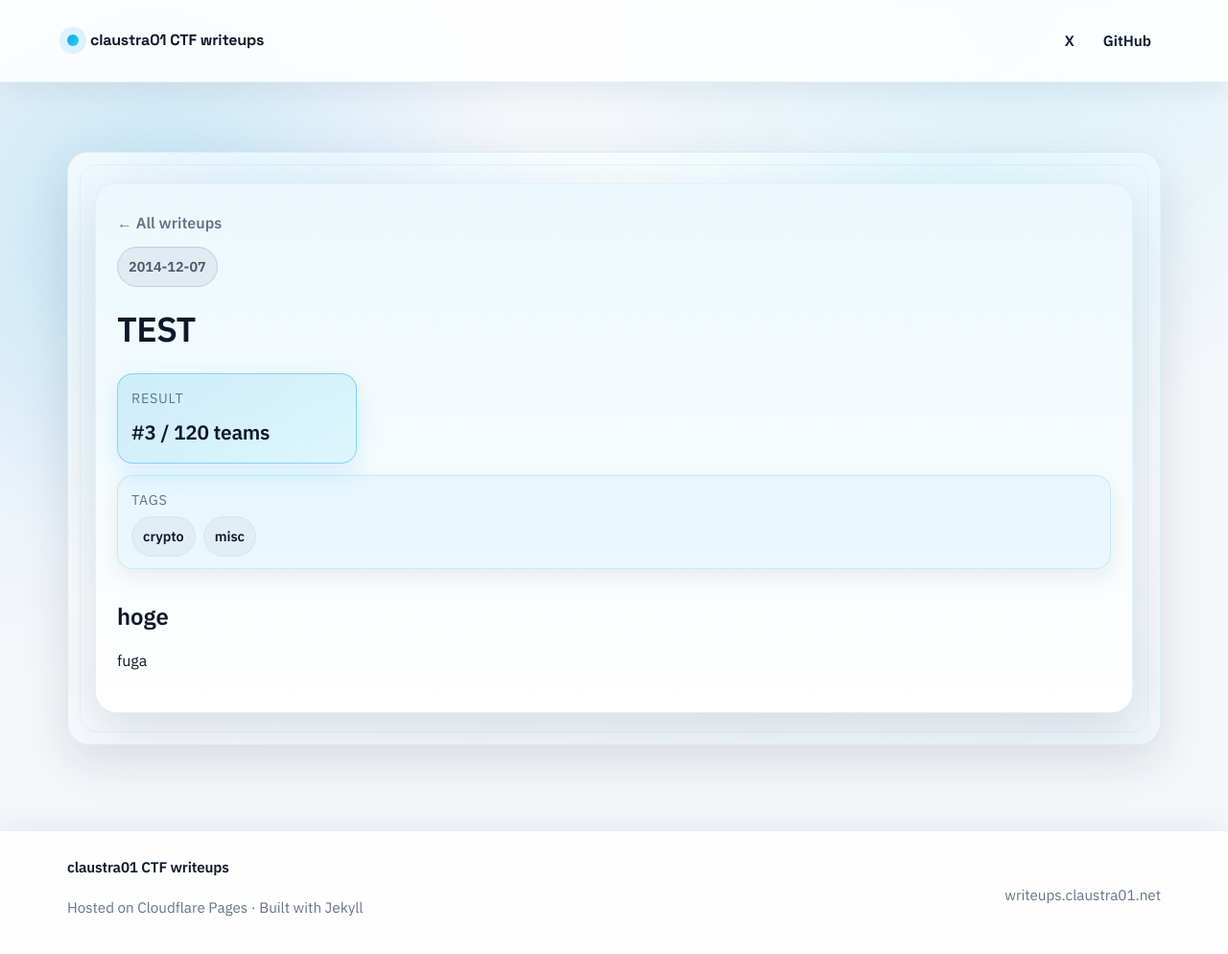
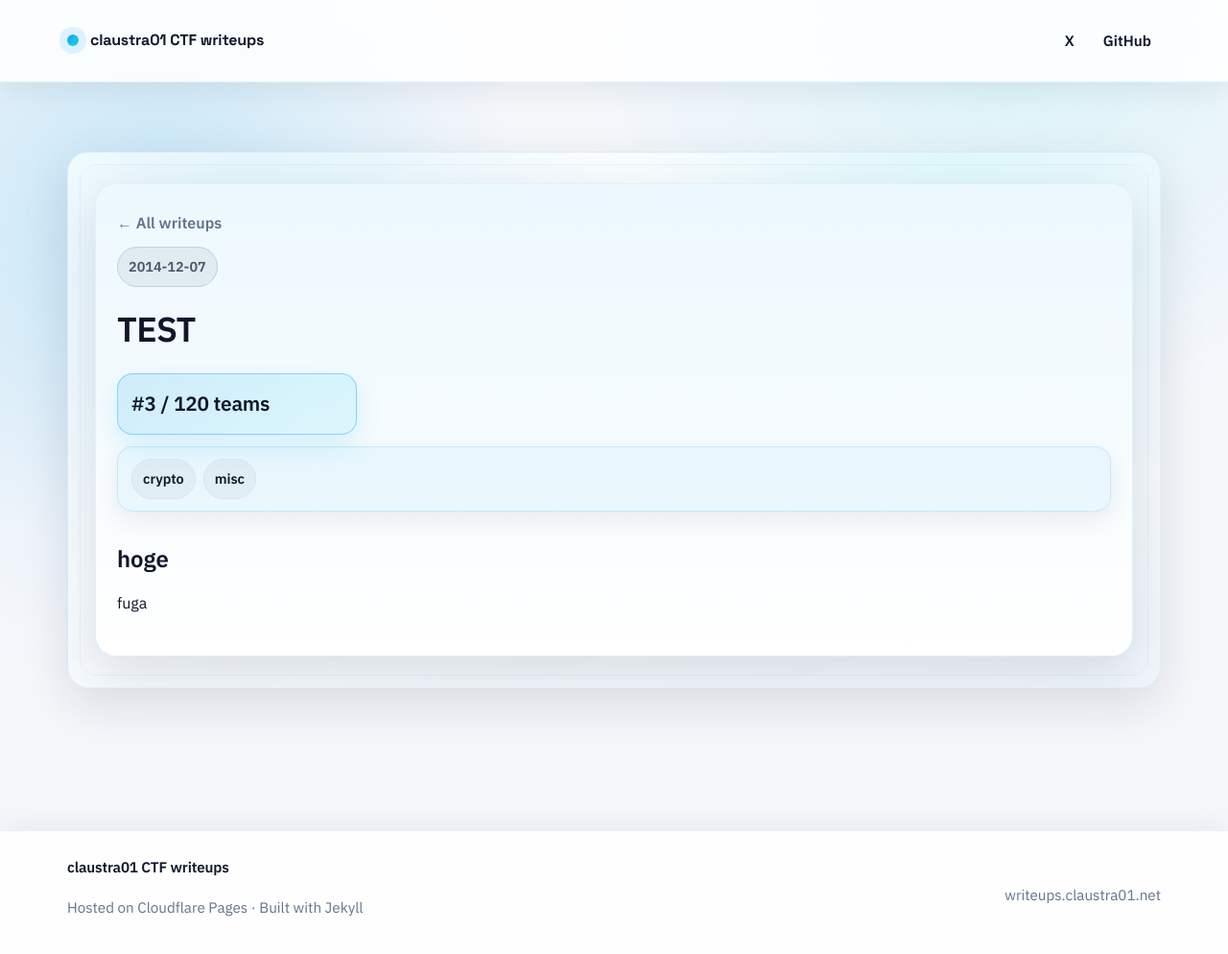
Before and after one commit to claustra01/my-ctf-writeups, a Jekyll site: the page built from _writeups/test.md, in a window 1280 px wide and 1007 px high. Shown: the top 994 px of the window at 96% size. Built offline with Jekyll 4.4.1, drawn with Linux system fonts in a browser that asks for light colours.

Commit message:
chore: remove label

```diff
--- a/_layouts/writeup.html
+++ b/_layouts/writeup.html
@@ -47,7 +47,6 @@
           <div class="writeup-stats">
             {% if page.rank or page.total_teams %}
             <div class="stat-block highlight">
-              <div class="stat-label">Result</div>
               <div class="stat-value result">
                 {% if page.rank %}#{{ page.rank }}{% endif %}{% if page.total_teams %}{% if page.rank %} / {% endif %}{{ page.total_teams }} teams{% endif %}
               </div>
@@ -55,7 +54,6 @@
             {% endif %}
             {% if page.tags %}
             <div class="stat-block wide">
-              <div class="stat-label">Tags</div>
               <div class="meta-chips">
                 {% for tag in page.tags %}
                 <span class="pill ghost">{{ tag }}</span>
```
